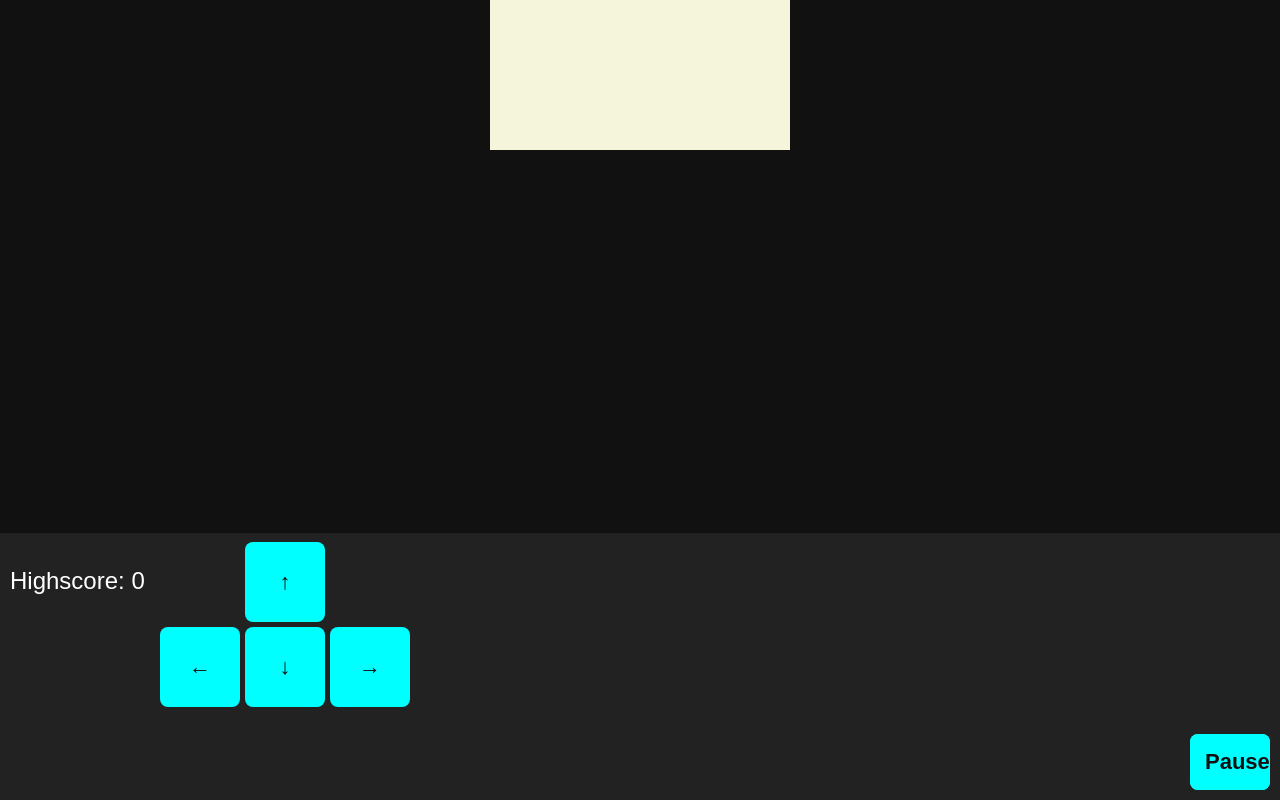
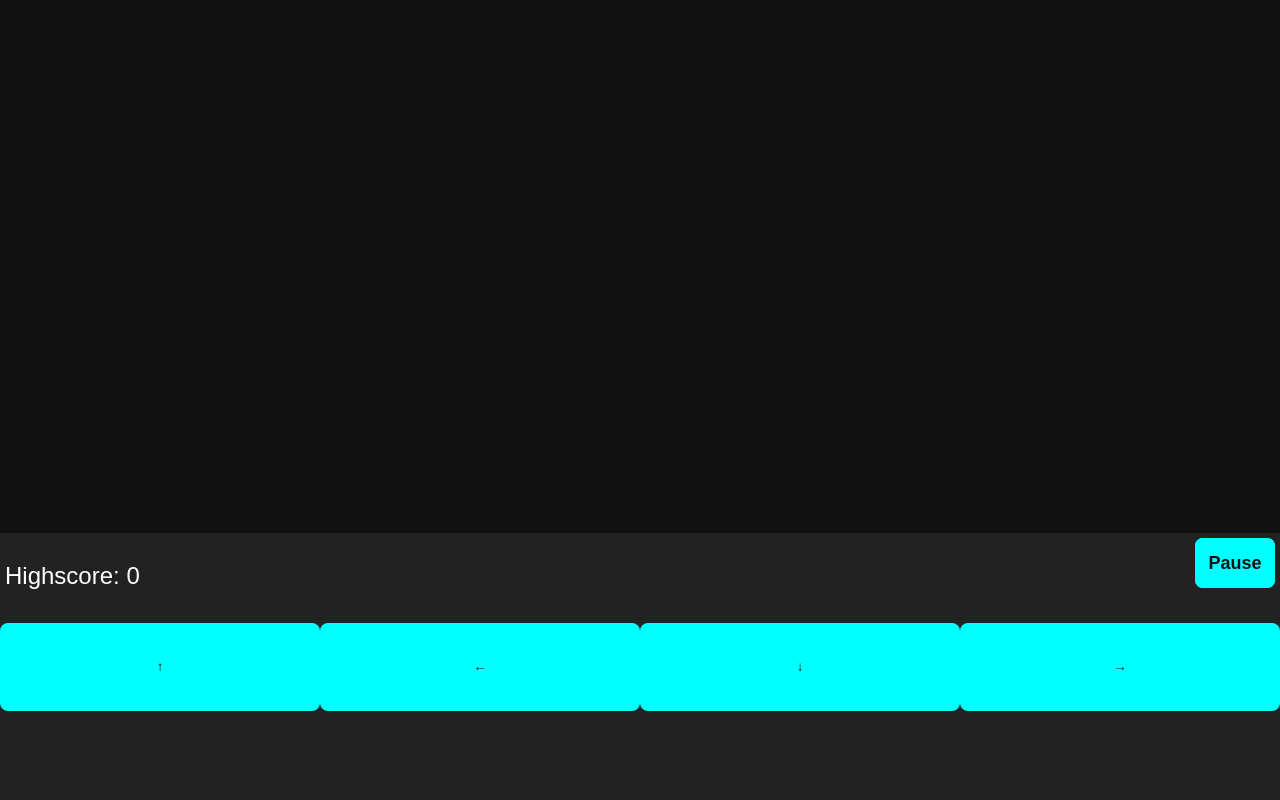
Before and after one commit to zeroplerM/snaakegamenls, a plain HTML site: page index.html in a window 1280 px wide. Drawn offline with Linux system fonts and the light colour scheme.

Commit message:
Update title and styles for Snake game

```diff
--- a/index.html
+++ b/index.html
@@ -2,17 +2,17 @@
 <html>
 <head>
 <meta charset="UTF-8">
-<title>Snake 4.5 Neon Touch</title>
+<title>Snake 4.7 Arcade Touch</title>
 <style>
 body { margin:0; overflow:hidden; background:#111; font-family:Arial,sans-serif; color:white; text-align:center; }
 #container { display:flex; flex-direction:column; height:100vh; }
 #gameArea { flex:2; position:relative; }
-canvas { display:block; margin:auto; background:#f5f5dc; }
-#controlArea { flex:1; position:relative; background:#222; display:flex; justify-content:center; align-items:center; }
-#highscore { position:absolute; top:10px; left:10px; font-size:24px; }
-.controls { display:grid; grid-template-columns:80px 80px 80px; grid-template-rows:80px 80px 80px; gap:5px; width:75%; }
-button { padding:15px; font-size:22px; border:none; border-radius:8px; background:#0ff; color:#111; font-weight:bold; }
-#startBtn, #pauseBtn { position:absolute; right:10px; bottom:10px; width:80px; }
+canvas { display:block; margin:auto; background:#111; }
+#controlArea { flex:1; position:relative; background:#222; }
+#highscore { position:absolute; top:5px; left:5px; font-size:24px; }
+.controls { position:absolute; bottom:0; left:0; width:100%; height:100%; display:flex; justify-content:space-around; align-items:center; }
+button { border:none; border-radius:8px; font-weight:bold; background:#0ff; color:#111; }
+#startBtn, #pauseBtn { position:absolute; top:5px; right:5px; width:80px; height:50px; font-size:18px; }
 #message { position:absolute; width:100%; top:40%; font-size:40px; font-weight:bold; display:none; text-align:center; text-shadow:0 0 10px #0ff,0 0 20px #0ff; }
 </style>
 </head>
@@ -26,8 +26,10 @@ button { padding:15px; font-size:22px; border:none; border-radius:8px; backgroun
   <div id="controlArea">
     <p id="highscore">Highscore: 0</p>
     <div class="controls">
-      <div></div><button id="upBtn">↑</button><div></div>
-      <button id="leftBtn">←</button><button id="downBtn">↓</button><button id="rightBtn">→</button>
+      <button id="upBtn" style="flex:1; height:33%">↑</button>
+      <button id="leftBtn" style="flex:1; height:33%">←</button>
+      <button id="downBtn" style="flex:1; height:33%">↓</button>
+      <button id="rightBtn" style="flex:1; height:33%">→</button>
     </div>
     <button id="startBtn">Start</button>
     <button id="pauseBtn">Pause</button>
@@ -165,7 +167,7 @@ function drawSnow(){
 }
 
 function draw(){
-  ctx.fillStyle="#f5f5dc";
+  ctx.fillStyle="#111";
   ctx.fillRect(0,0,canvas.width,canvas.height);
   drawSnow();
   // Food Glow
```
